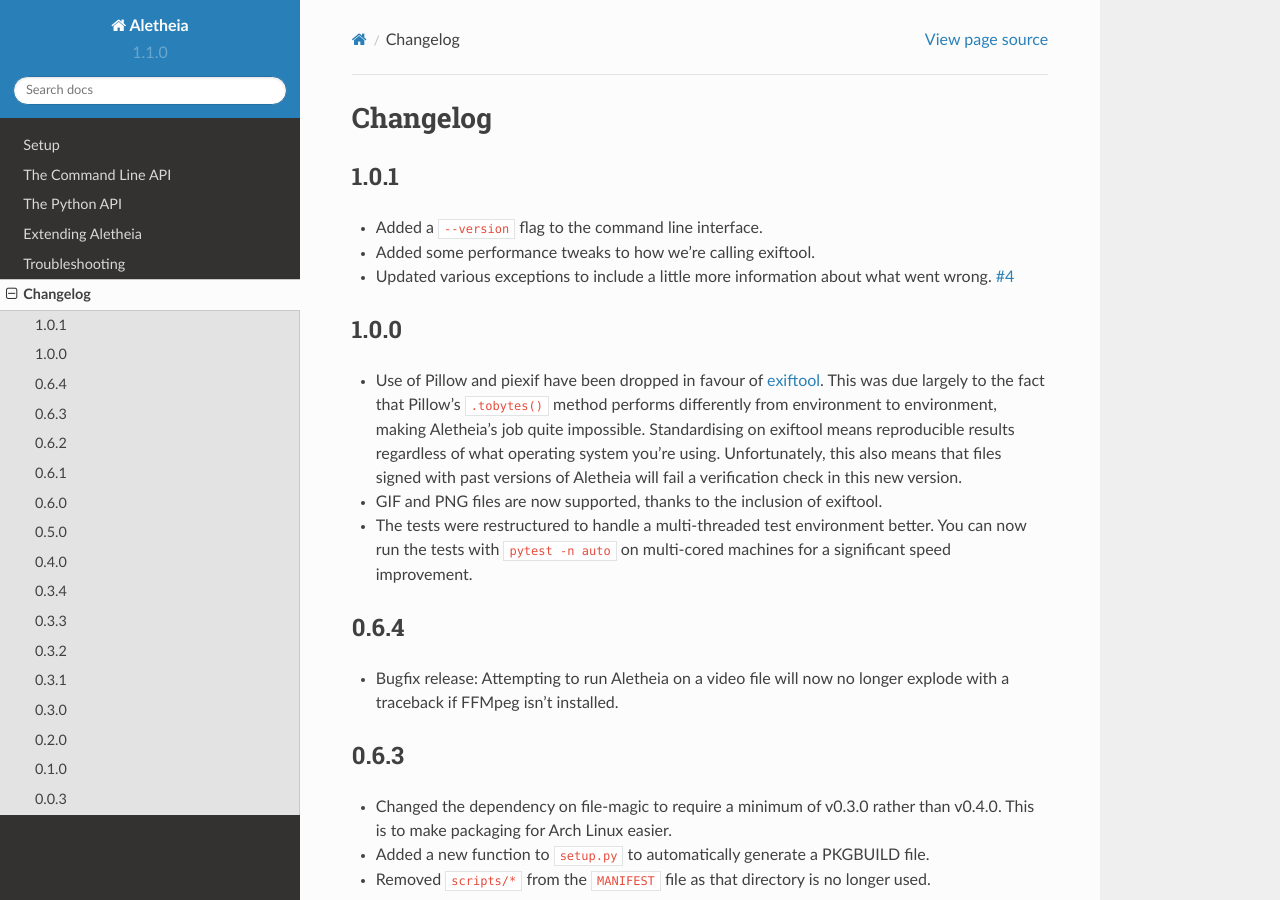
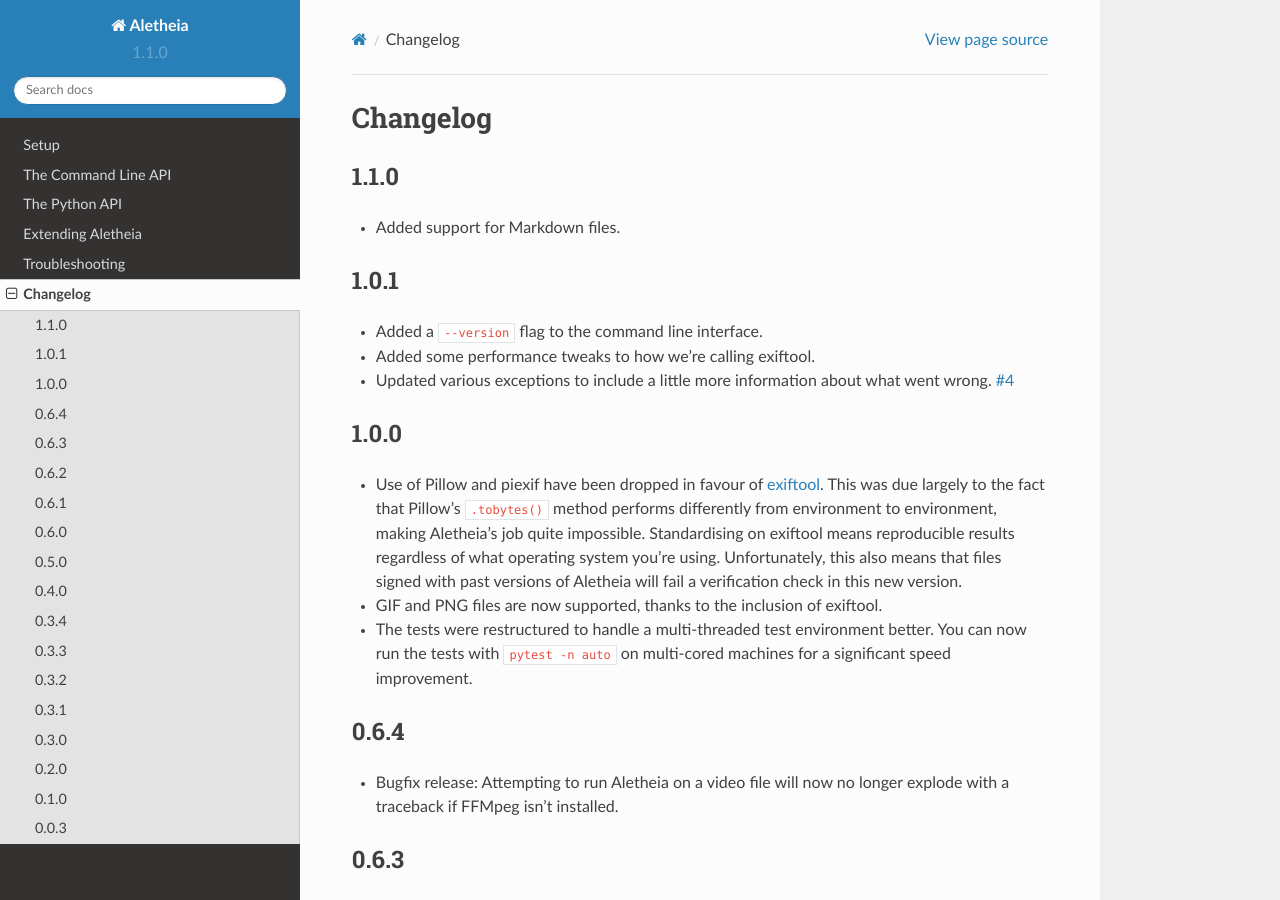
Before and after one commit to danielquinn/pyletheia, a Sphinx documentation site: the page built from docs/changelog.rst, in a window 1280 px wide and 900 px high. Built offline with Sphinx 7.4.7 and the Read the Docs theme 2.0.0, drawn with Linux system fonts in a browser that asks for light colours.

Commit message:
Update changelog for 1.1.0

```diff
--- a/docs/changelog.rst
+++ b/docs/changelog.rst
@@ -2,6 +2,12 @@
 
 Changelog
 #########
+
+1.1.0
+=====
+
+* Added support for Markdown files.
+
 
 1.0.1
 =====
```
